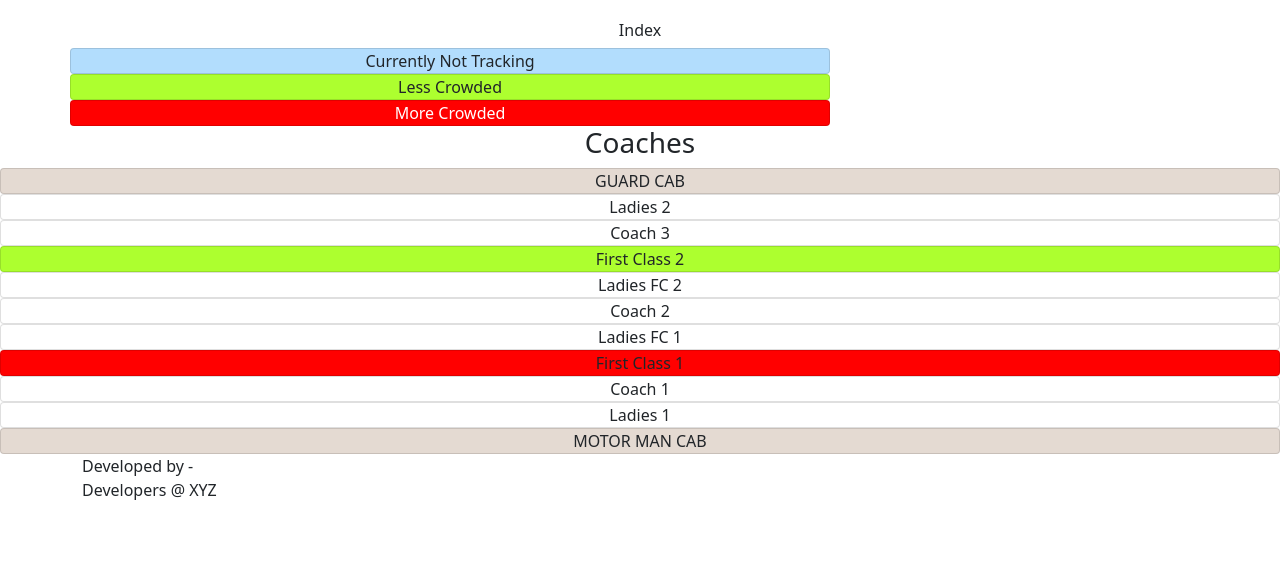
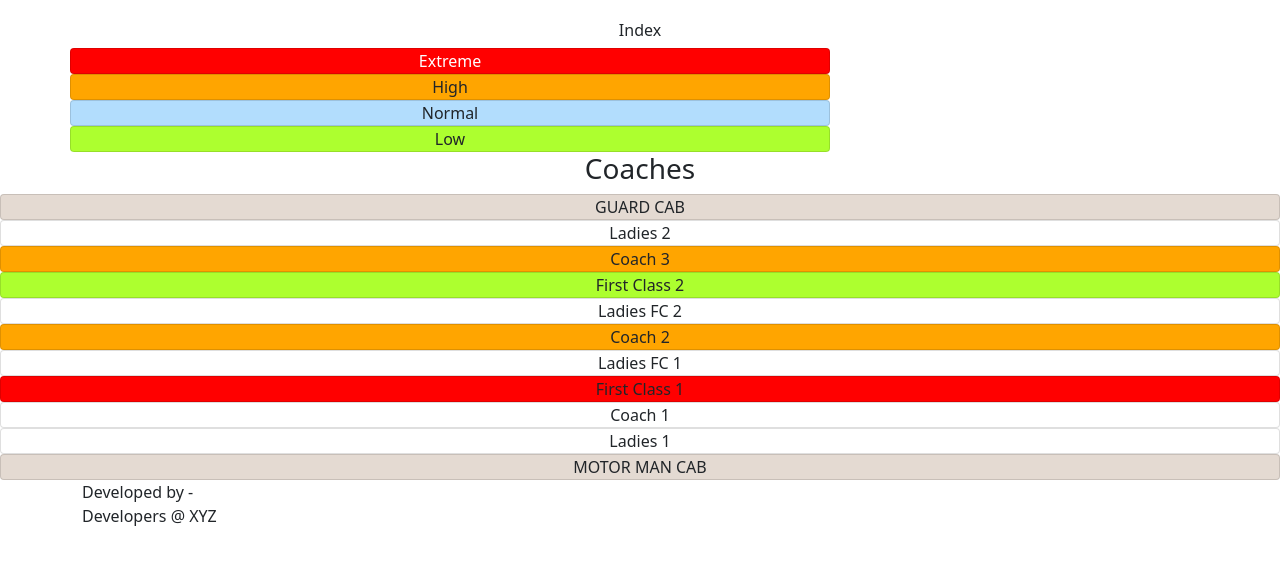
Before and after one commit to riteshkpandey28/tcms-avishkar, a plain HTML site: page track.html in a window 1280 px wide. Shown: the part 104-668 px from the top of the page. Drawn offline with nearby package versions, Linux system fonts and the light colour scheme.

Commit message:
Update track.html

```diff
--- a/track.html
+++ b/track.html
@@ -23,9 +23,10 @@
         <div class="container">
             <h6>Index</h6>
             <div class="row">
-                <div class="card col-8" style="background-color: #b2ddfd;">Currently Not Tracking</div>
-                <div class="card col-8" style="background-color: greenyellow;">Less Crowded</div>
-                <div class="card col-8" style="background-color: red; color: white;">More Crowded</div>
+                <div class="card col-8" style="background-color: red; color: white;">Extreme</div>
+                <div class="card col-8" style="background-color: orange;">High</div>
+                <div class="card col-8" style="background-color: #b2ddfd;">Normal</div>
+                <div class="card col-8" style="background-color: greenyellow;">Low</div>
             </div>
         </div>
         <h3>Coaches</h3>
@@ -38,7 +39,7 @@
                     <div class="card">Ladies 2</div>
                 </div>
                 <div class="coach">
-                    <div class="card">Coach 3</div>
+                    <div class="card" style="background-color: orange;">Coach 3</div>
                 </div>
                 <div class="coach">
                     <div class="card" style="background-color: greenyellow;">First Class 2</div>
@@ -47,7 +48,7 @@
                     <div class="card">Ladies FC 2</div>
                 </div>
                 <div class="coach">
-                    <div class="card">Coach 2</div>
+                    <div class="card" style="background-color: orange;">Coach 2</div>
                 </div>
                 <div class="coach">
                     <div class="card">Ladies FC 1</div>
```
